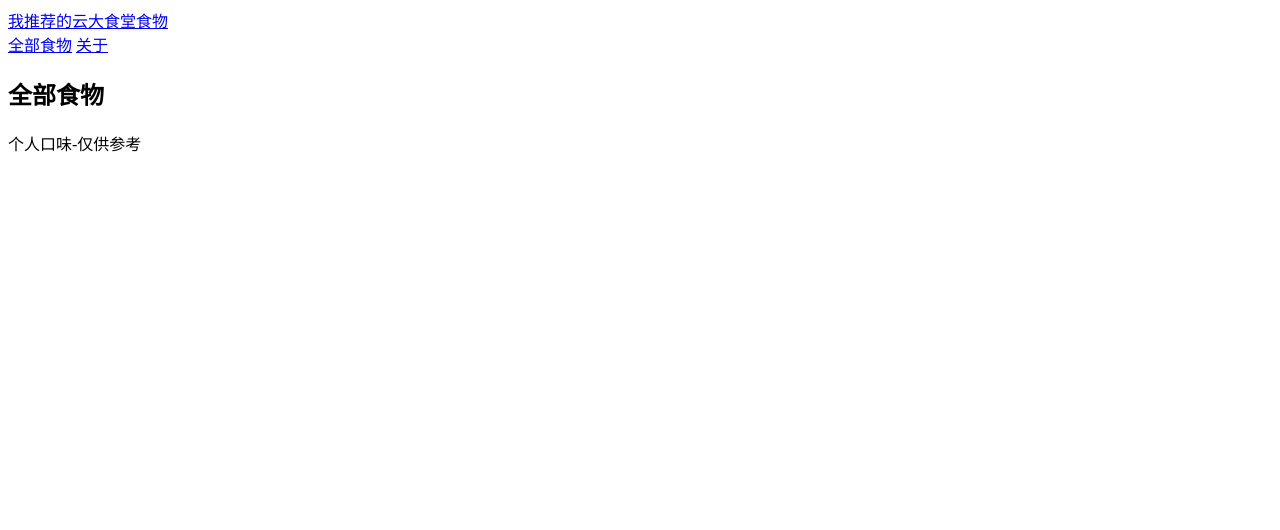
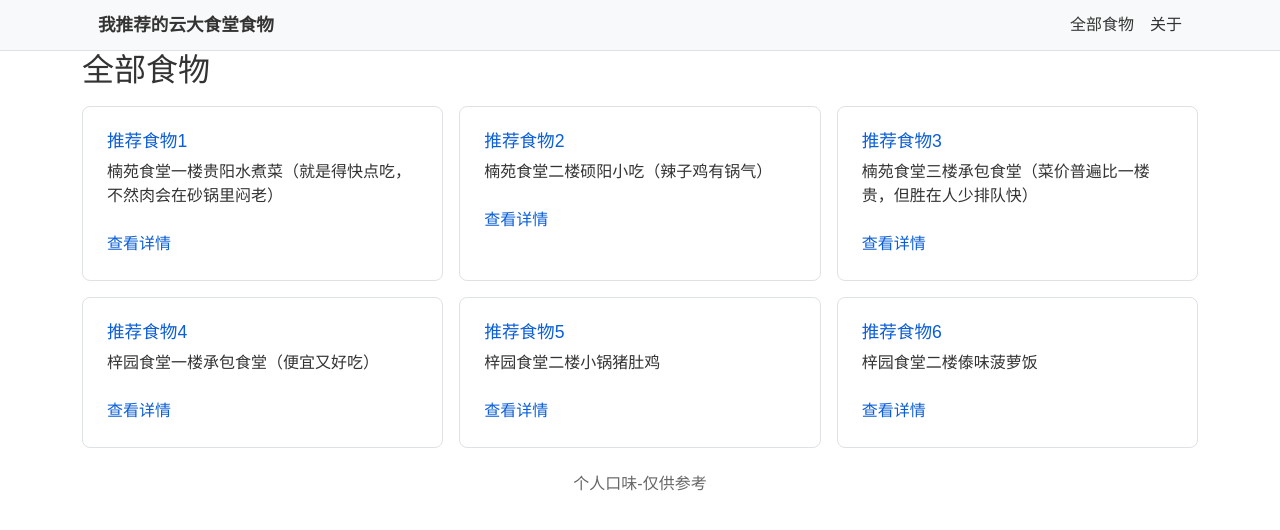
Before and after one commit to jzzzy333/homework-3, a plain HTML site: page them-page/index.html in a window 1280 px wide. Drawn offline with nearby package versions, Linux system fonts and the light colour scheme.

Commit message:
优化排版

```diff
--- a/them-page/index.html
+++ b/them-page/index.html
@@ -3,11 +3,15 @@
 <head>
   <meta charset="UTF-8">
   <meta name="viewport" content="width=device-width, initial-scale=1.0">
-  <title></title>
-  <link rel="stylesheet" href="css/courses.css">
+  <title>我推荐的云大食堂食物</title>
+  <!-- Bootstrap 5 -->
+  <link href="https://cdn.jsdelivr.net/npm/bootstrap@5.3.3/dist/css/bootstrap.min.css" rel="stylesheet">
+  <script src="https://cdn.jsdelivr.net/npm/bootstrap@5.3.3/dist/js/bootstrap.bundle.min.js"></script>
+  <link rel="stylesheet" href="style.css">
 </head>
 <body>
   <header class="site-header">
+    <div class="container">
       <div class="nav-wrap">
         <a class="logo" href="#">我推荐的云大食堂食物</a>
         <nav class="main-nav">
@@ -15,12 +19,56 @@
           <a href="#about">关于</a>
         </nav>
       </div>
+    </div>
   </header>
   <main>
     <section id="foods">
-      <h2>全部食物</h2>
-      <div class="card-grid">
-
+      <div class="container">
+        <h2 class="mb-3">全部食物</h2>
+        <div class="row g-3">
+          <div class="col-12 col-sm-6 col-md-4">
+            <article class="food-card">
+             <h3>推荐食物1</h3>
+             <p>楠苑食堂一楼贵阳水煮菜（就是得快点吃，不然肉会在砂锅里闷老）</p>
+             <a href="#">查看详情</a>
+            </article>
+          </div>
+          <div class="col-12 col-sm-6 col-md-4">
+            <article class="food-card">
+             <h3>推荐食物2</h3>
+             <p>楠苑食堂二楼硕阳小吃（辣子鸡有锅气）</p>
+             <a href="#">查看详情</a>
+            </article>
+          </div>
+          <div class="col-12 col-sm-6 col-md-4">
+            <article class="food-card">
+             <h3>推荐食物3</h3>
+             <p>楠苑食堂三楼承包食堂（菜价普遍比一楼贵，但胜在人少排队快）</p>
+             <a href="#">查看详情</a>
+            </article>
+          </div>
+          <div class="col-12 col-sm-6 col-md-4">
+            <article class="food-card">
+             <h3>推荐食物4</h3>
+             <p>梓园食堂一楼承包食堂（便宜又好吃）</p>
+             <a href="#">查看详情</a>
+            </article>
+          </div>
+          <div class="col-12 col-sm-6 col-md-4">
+            <article class="food-card">
+             <h3>推荐食物5</h3>
+             <p>梓园食堂二楼小锅猪肚鸡</p>
+             <a href="#">查看详情</a>
+            </article>
+          </div>
+          <div class="col-12 col-sm-6 col-md-4">
+            <article class="food-card">
+             <h3>推荐食物6</h3>
+             <p>梓园食堂二楼傣味菠萝饭</p>
+             <a href="#">查看详情</a>
+            </article>
+          </div>
+        </div>
       </div>
     </section>
   </main>
--- a/them-page/style.css
+++ b/them-page/style.css
@@ -6,9 +6,12 @@ body {
   color: #333;
 }
 
+.site-header {
+  background-color: #f8f9fa;
+  border-bottom: 1px solid #dee2e6;
+}
+
 .nav-wrap {
-  max-width: 960px;
-  margin: 0 auto;
   padding: 12px 16px;
   display: flex;
   justify-content: space-between;
@@ -17,28 +20,50 @@ body {
   gap: 8px;
 }
 
+.logo {
+  font-weight: bold;
+  text-decoration: none;
+  color: #333;
+  font-size: 1.1rem;
+}
+
 .main-nav {
   display: flex;
   gap: 16px;
 }
-.card-grid {
-  max-width: 960px;
-  margin: 0 auto;
-  padding: 16px;
-  display: grid;
-  grid-template-columns: repeat(auto-fit, minmax(260px, 1fr));
-  gap: 16px;
+
+.main-nav a {
+  text-decoration: none;
+  color: #333;
 }
 
-.course-card {
+.food-card {
   border: 1px solid #dee2e6;
   border-radius: 8px;
   padding: 16px;
+  background-color: #fff;
+  height: 100%;
+}
+
+.food-card h3 {
+  margin-top: 0;
+  color: #0b5ed7;
+  font-size: 1.1rem;
+}
+
+.food-card a {
+  display: inline-block;
+  margin-top: 8px;
+  text-decoration: none;
+  color: #0b5ed7;
+}
+
+footer {
+  text-align: center;
+  padding: 24px 16px;
+  color: #666;
 }
 
 @media (min-width: 992px) {
-  .course-card { padding: 24px; }
+  .food-card { padding: 24px; }
 }
-.course-card .card-title {
-  color: #0b5ed7;
-}
```
Lines whose indentation alone changed are shown as unchanged.
